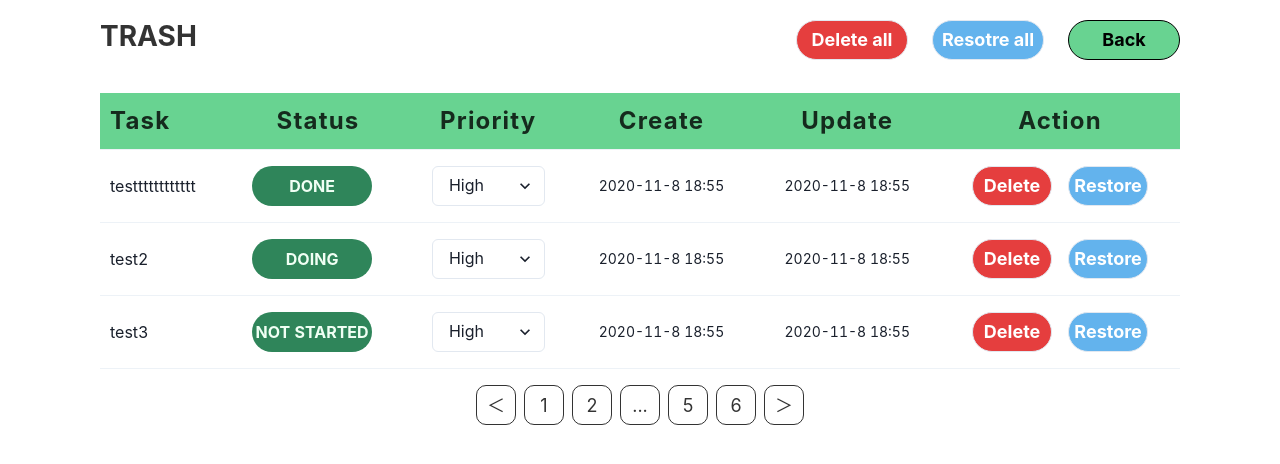
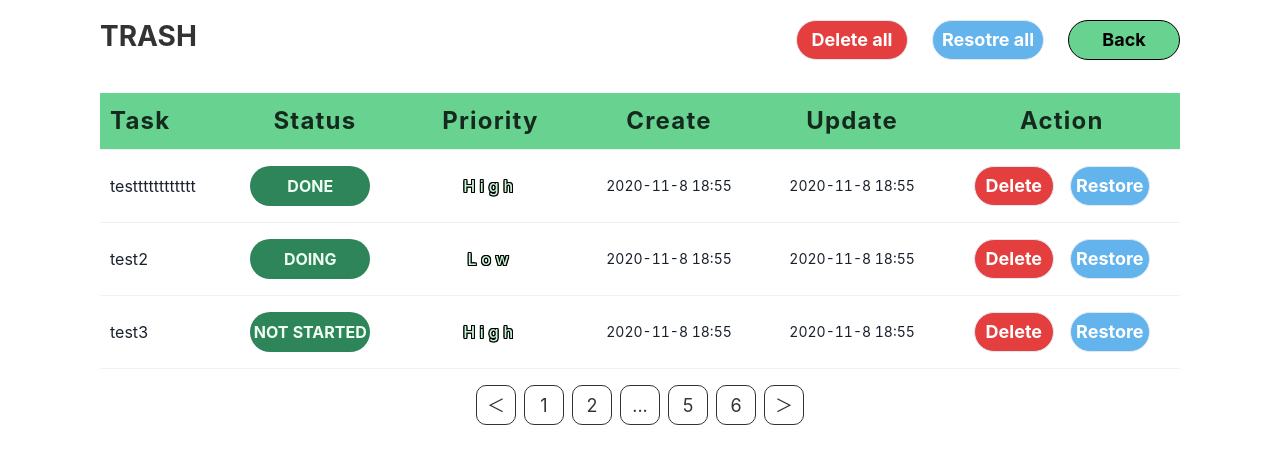
Before and after one commit to if-mentor/next_todo_7, a Next.js app: page /trash in a window 1280 px wide. Shown: the top 464 px of the page. Built offline with nearby package versions, Linux system fonts and the light colour scheme.

Commit message:
優先順位表示

```diff
--- a/pages/trash.tsx
+++ b/pages/trash.tsx
@@ -34,7 +34,7 @@ const trash = () => {
       id: 2,
       task: 'test2',
       status: 'DOING',
-      priority: 'High',
+      priority: 'Low',
       create_date: '2020-11-8 18:55',
       update_date: '2020-11-8 18:55',
     },
@@ -188,12 +188,21 @@ const trash = () => {
                         <Text>{todo.status}</Text>
                       </Box>
                     </Td>
-                    <Td textAlign="center">
-                      <Select value={todo.priority}>
-                        <option value="option1">High</option>
-                        <option value="option2">Middle</option>
-                        <option value="option3">Low</option>
-                      </Select>
+                    <Td
+                      w="174px"
+                      h="56px"
+                      color="green.100"
+                      textAlign="center"
+                      fontSize="16px"
+                      letterSpacing="0.3em"
+                      fontWeight="medium"
+                      lineHeight="40px"
+                      textShadow="1px 1px 0 black, -1px -1px 0 black,
+											-1px 1px 0 black, 1px -1px 0 black,
+											0px 1px 0 black,  0 -1px 0 black,
+											-1px 0 0 black, 1px 0 0 black;"
+                    >
+                      {todo.priority}
                     </Td>
                     <Td fontSize="14px" textAlign="center">
                       {todo.create_date}
```
